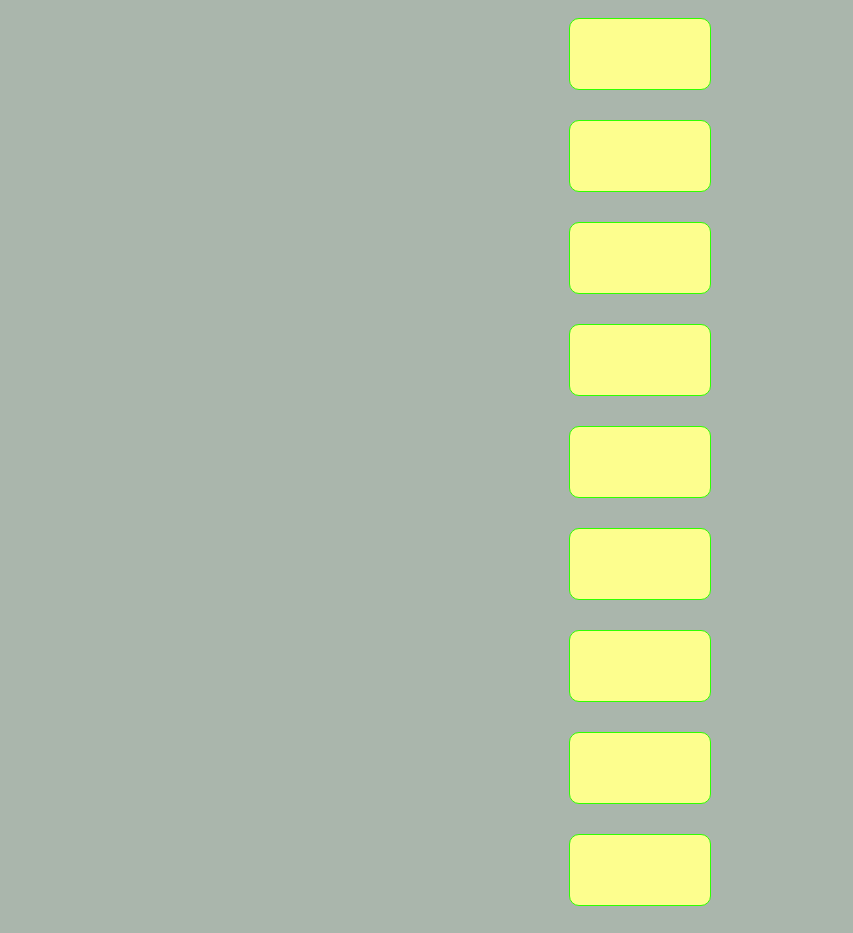
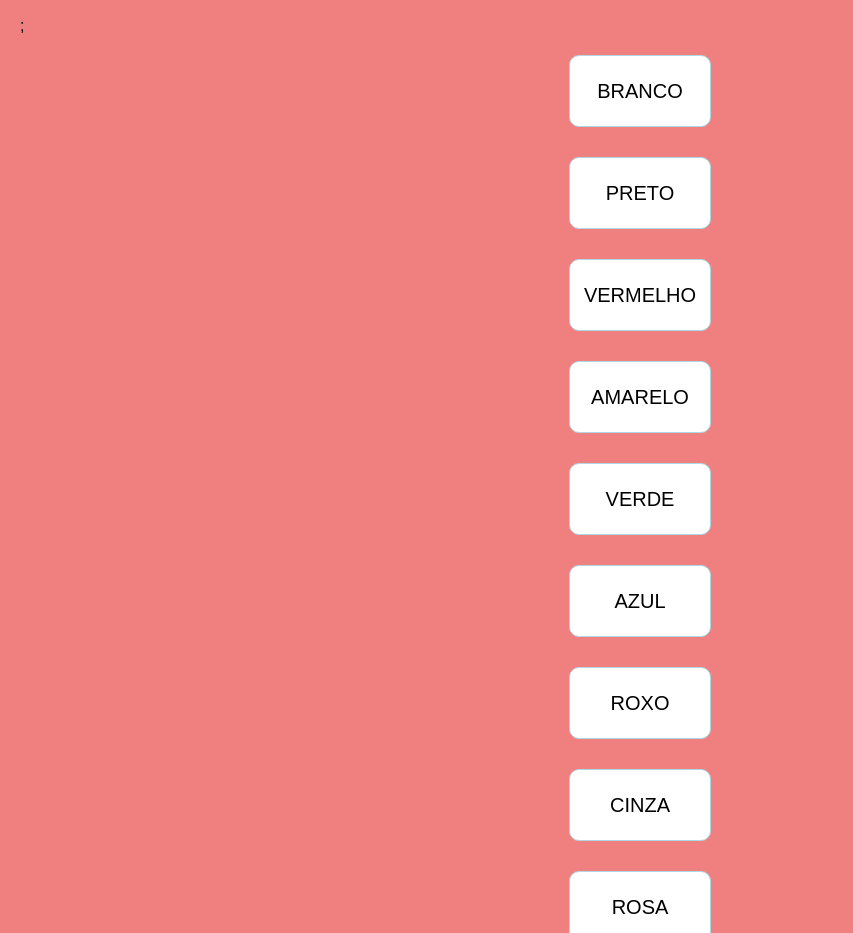
Before and after one commit to Will9Costa/Change-color, a plain HTML site: page index.html in a window 1280 px wide. Shown: the part 139-1072 px from the top of the page, without its empty margins (0-853 px from the left). Drawn offline with Linux system fonts and the light colour scheme; a web font is replaced by a local one.

Commit message:
Ajuste das cores, funções js

```diff
--- a/index.html
+++ b/index.html
@@ -7,18 +7,18 @@
     <link rel="stylesheet" href="./style.css">
 </head>
 <body>
-    <h1>Change The Color</h1>;
+    <h1 onclick="resetColors()">Qual o nome da cor?</h1>;
     <div id="container">
-        <p onclick="toggleColor(this, 'white')"></p>
-        <p onclick="toggleColor(this, 'black')"></p>
-        <p onclick="toggleColor(this, 'red')"></p>
-        <p onclick="toggleColor(this, 'yellow')"></p>
-        <p onclick="toggleColor(this, 'green')"></p>
-        <p onclick="toggleColor(this, 'blue')"></p>
-        <p onclick="toggleColor(this, 'purple')"></p>
-        <p onclick="toggleColor(this, 'grey')"></p>
-        <p onclick="toggleColor(this, '#ff0084')"></p>
-        <p onclick="toggleColor(this, '#c8a2c8')"></p>
+        <p onclick="toggleColor(this, 'white')">BRANCO</p>
+        <p onclick="toggleColor(this, 'black')">PRETO</p>
+        <p onclick="toggleColor(this, 'red')">VERMELHO</p>
+        <p onclick="toggleColor(this, 'yellow')">AMARELO</p>
+        <p onclick="toggleColor(this, 'green')">VERDE</p>
+        <p onclick="toggleColor(this, 'blue')">AZUL</p>
+        <p onclick="toggleColor(this, 'purple')">ROXO</p>
+        <p onclick="toggleColor(this, 'grey')">CINZA</p>
+        <p onclick="toggleColor(this, '#ff0084')">ROSA</p>
+        <p onclick="toggleColor(this, '#c8a2c8')">LILÁS</p>
 
     </div>
 
--- a/script.js
+++ b/script.js
@@ -2,9 +2,21 @@ function toggleColor(element, color) {
     var paragraphs = document.querySelectorAll('#container p');
     paragraphs.forEach(function(p) {
         p.classList.remove('active');
+        p.style.backgroundColor = '';
     });
 
     element.classList.add('active');
     element.style.backgroundColor = color;
     document.body.style.backgroundColor = color;
 }
+
+function resetColors() {
+    var paragraphs = document.querySelectorAll('#container p');
+    paragraphs.forEach(function(p) {
+        p.classList.remove('active');
+        p.style.backgroundColor = ''; // Restaura o background original
+    });
+
+    // Reseta o background do body
+    document.body.style.backgroundColor = ' lightcoral'; // Cor padrão
+}
--- a/style.css
+++ b/style.css
@@ -4,7 +4,7 @@ url('https://fonts.googleapis.com/css2?family=Fuzzy+Bubbles:wght@400;700&display
 body {
     font-family: 'Fuzzy Bubbles', sans-serif;
     margin: 20px;
-    background-color: rgb(170, 182, 172);
+    background-color: lightcoral;
 }
 
 h1 {
@@ -15,7 +15,7 @@ h1 {
     padding: 20px;
     border-radius: 10px;
     width:300px;
-    background-color: rgb(249, 251, 123);
+    background-color: lightcyan;
 
 }
 
@@ -31,8 +31,8 @@ h1 {
     display: flex;
     align-items: center;
     justify-content: center;
-    border: 1px solid rgb(47, 255, 0);
-    background-color: rgb(253, 254, 142);
+    border: 1px solid lightblue;
+    background-color: white;
     font-size: 20px;
     padding: 10px 20px;
     color: rgb(0, 0, 0);
@@ -47,7 +47,7 @@ h1 {
 }
 
 #container p:hover {
-    background-color: rgb(255, 242, 0);
+    background-color: rgb(233, 233, 233);
 }
 
 @media (max-widht: 600px) {
```
